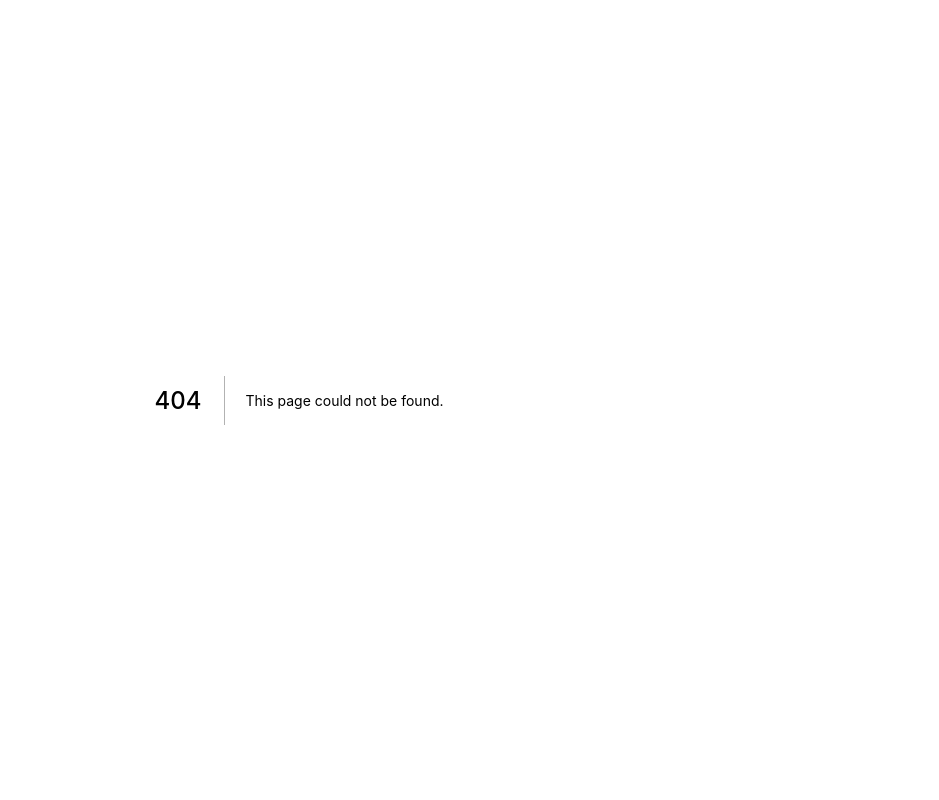
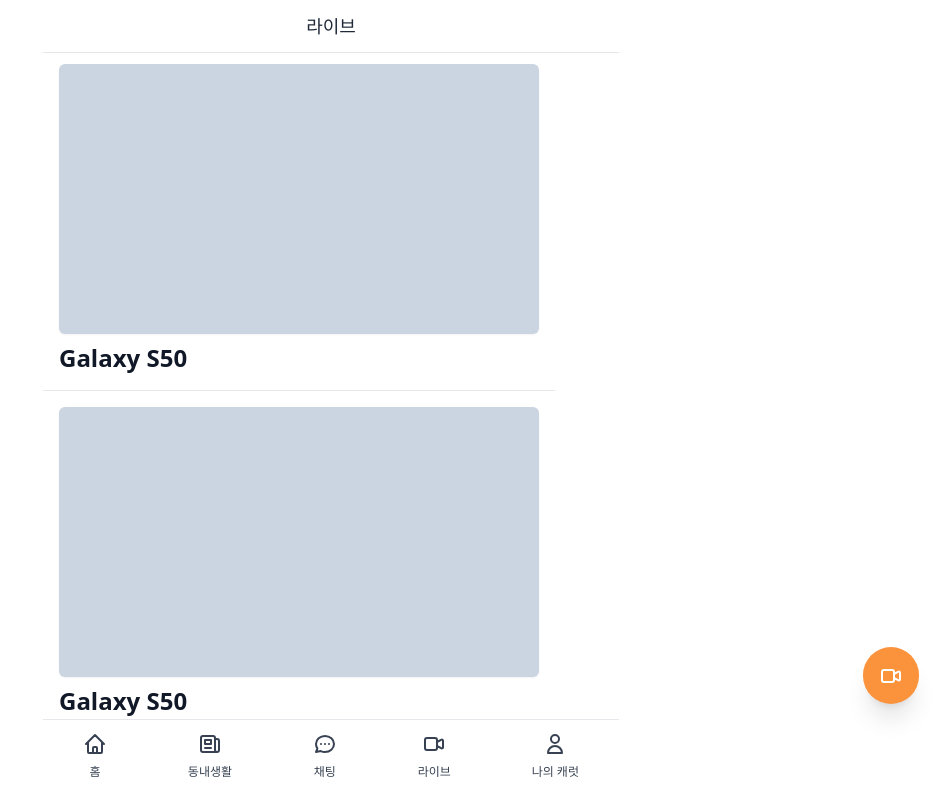
Before and after one commit to ysjkof/nmd-carrot-market, a Next.js app: page /live in a window 1280 px wide. Before the commit this address had no page. Shown: the top 800 px of the page, without its empty margins (341-1280 px from the left). Built offline with nearby package versions, Linux system fonts and the light colour scheme.

Commit message:
경로수정 pages/streams -> pages/live

```diff
--- /dev/null
+++ b/pages/live/index.tsx
@@ -0,0 +1,37 @@
+import type { NextPage } from "next";
+import Layout from "../../components/layout";
+
+const Live: NextPage = () => {
+  return (
+    <Layout hasTabBar title="라이브">
+      <div className=" space-y-4 divide-y-[1px]">
+        {[1, 1, 1, 1, 1, 1, 1].map((_, i) => (
+          <div className="px-4  pt-4" key={i}>
+            <div className="aspect-video w-full rounded-md bg-slate-300 shadow-sm" />
+            <h1 className="mt-2 text-2xl font-bold text-gray-900">
+              Galaxy S50
+            </h1>
+          </div>
+        ))}
+        <button className="fixed bottom-24 right-5 cursor-pointer  rounded-full border-transparent bg-orange-400 p-4 text-white shadow-xl transition-colors hover:bg-orange-500">
+          <svg
+            className="h-6 w-6"
+            fill="none"
+            stroke="currentColor"
+            viewBox="0 0 24 24"
+            xmlns="http://www.w3.org/2000/svg"
+          >
+            <path
+              strokeLinecap="round"
+              strokeLinejoin="round"
+              strokeWidth="2"
+              d="M15 10l4.553-2.276A1 1 0 0121 8.618v6.764a1 1 0 01-1.447.894L15 14M5 18h8a2 2 0 002-2V8a2 2 0 00-2-2H5a2 2 0 00-2 2v8a2 2 0 002 2z"
+            ></path>
+          </svg>
+        </button>
+      </div>
+    </Layout>
+  );
+};
+
+export default Live;
--- a/pages/streams/index.tsx
+++ /dev/null
@@ -1,32 +0,0 @@
-import { NextPage } from "next";
-
-const Live: NextPage = () => {
-  return (
-    <div className="space-y-4 divide-y-[1px] py-10">
-      {[1, 1, 1, 1, 1, 1, 1].map((_, i) => (
-        <div className="px-4  pt-4" key={i}>
-          <div className="aspect-video w-full rounded-md bg-slate-300 shadow-sm" />
-          <h1 className="mt-2 text-2xl font-bold text-gray-900">Galaxy S50</h1>
-        </div>
-      ))}
-      <button className="fixed bottom-24 right-5 cursor-pointer  rounded-full border-transparent bg-orange-400 p-4 text-white shadow-xl transition-colors hover:bg-orange-500">
-        <svg
-          className="h-6 w-6"
-          fill="none"
-          stroke="currentColor"
-          viewBox="0 0 24 24"
-          xmlns="http://www.w3.org/2000/svg"
-        >
-          <path
-            strokeLinecap="round"
-            strokeLinejoin="round"
-            strokeWidth="2"
-            d="M15 10l4.553-2.276A1 1 0 0121 8.618v6.764a1 1 0 01-1.447.894L15 14M5 18h8a2 2 0 002-2V8a2 2 0 00-2-2H5a2 2 0 00-2 2v8a2 2 0 002 2z"
-          ></path>
-        </svg>
-      </button>
-    </div>
-  );
-};
-
-export default Live;
```
Also changed, not shown: pages/live/[id].tsx (renamed from pages/streams/[id].tsx), pages/live/create.tsx (renamed from pages/streams/create.tsx).
